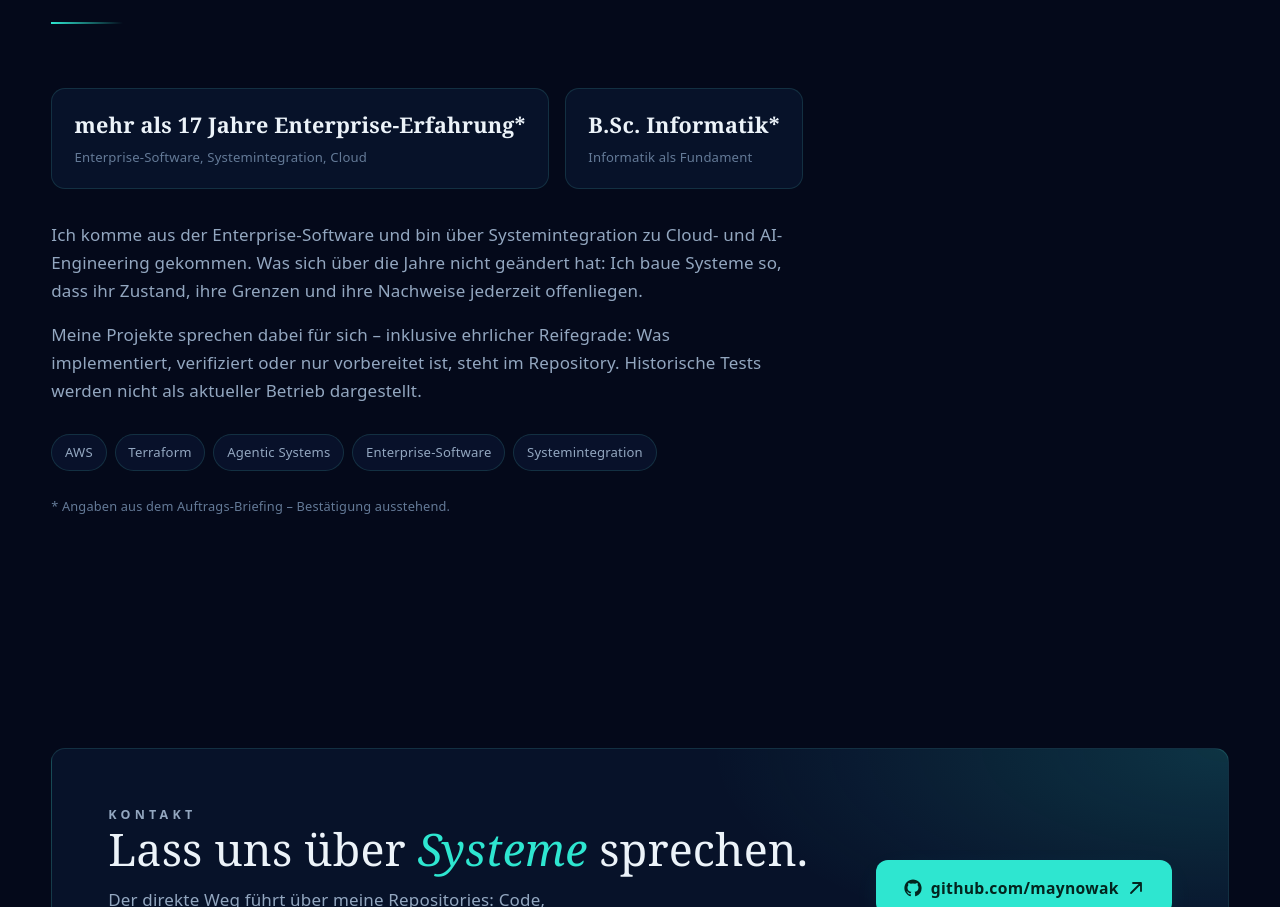
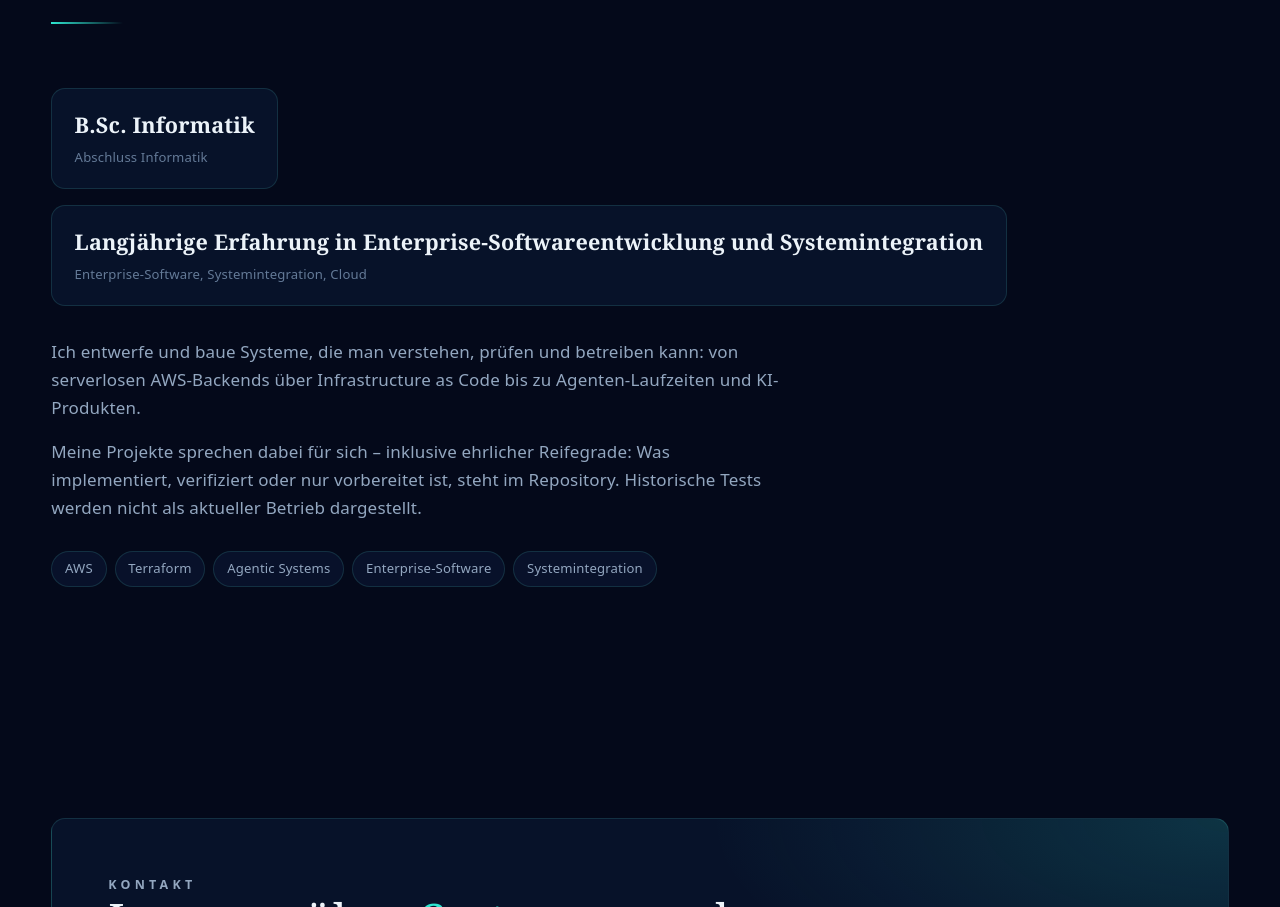
Before and after one commit to maynowak/Mays-Portfolio, a React (Vite) app: page / in a window 1280 px wide. Shown: the part 3044-3951 px from the top of the page. Built offline with nearby package versions, Linux system fonts and the light colour scheme.

Commit message:
feat(content): B.Sc. bestätigt, Jahreszahl der Erfahrung intern offen dokumentiert (VISUAL-POLISH-01)

```diff
--- a/src/components/About.tsx
+++ b/src/components/About.tsx
@@ -3,7 +3,7 @@ import { useReveal } from '../hooks/useReveal';
 
 export default function About() {
   const revealRef = useReveal<HTMLElement>();
-  const { pendingConfirmation } = profile;
+  const { degree, experience } = profile;
 
   return (
     <section id="ueber-mich" className="section" ref={revealRef} aria-labelledby="ueber-mich-title">
@@ -17,12 +17,12 @@ export default function About() {
 
         <div className="about__facts">
           <div className="fact">
-            <strong>{pendingConfirmation.experience}*</strong>
-            <span>Enterprise-Software, Systemintegration, Cloud</span>
+            <strong>{degree}</strong>
+            <span>Abschluss Informatik</span>
           </div>
           <div className="fact">
-            <strong>{pendingConfirmation.degree}*</strong>
-            <span>Informatik als Fundament</span>
+            <strong>{experience}</strong>
+            <span>Enterprise-Software, Systemintegration, Cloud</span>
           </div>
         </div>
 
@@ -39,8 +39,6 @@ export default function About() {
             </li>
           ))}
         </ul>
-
-        <p className="footnote">* {pendingConfirmation.note}</p>
       </div>
     </section>
   );
--- a/src/data/portfolio.ts
+++ b/src/data/portfolio.ts
@@ -5,9 +5,11 @@
  * - Projektinhalte und Reifegrade wurden am 12.10.2026 direkt aus den
  *   README-Dateien der Remote-Branches `main` der jeweiligen GitHub-Repos
  *   verifiziert (siehe `source` je Projekt).
- * - B.Sc. Informatik und „mehr als 17 Jahre Enterprise-Erfahrung" stammen aus
- *   dem Auftrags-Briefing; eine separate Briefing-Datei ist nicht verfügbar.
- *   Diese Angaben sind mit `pendingConfirmation: true` markiert.
+ * - B.Sc. Informatik: vom Auftraggeber bestätigt.
+ * - Berufserfahrung: Jahreszahl intern noch offen. Nach außen wird bewusst
+ *   ohne Zahl formuliert („Langjährige Erfahrung in Enterprise-Softwareent-
+ *   wicklung und Systemintegration"). Interne Notiz: Länge der Erfahrung
+ *   wurde nicht abschließend geklärt — siehe docs/reports/.
  */
 
 export type MaturityStatus =
@@ -62,12 +64,9 @@ export interface Profile {
   intro: string;
   focusAreas: string[];
   competence: string[];
-  /** Aus dem Auftrags-Briefing – separate Briefing-Datei nicht verfügbar. */
-  pendingConfirmation: {
-    degree: string;
-    experience: string;
-    note: string;
-  };
+  /** B.Sc. Informatik bestätigt durch Auftraggeber. */
+  degree: string;
+  experience: string;
   about: string[];
   github: string;
 }
@@ -94,13 +93,10 @@ export const profile: Profile = {
     'Agenten-Orchestrierung: Registry, Discovery, Eligibility, Routing',
     'KI-Integration mit Provider-Fallback und Kostenkontrolle',
   ],
-  pendingConfirmation: {
-    degree: 'B.Sc. Informatik',
-    experience: 'mehr als 17 Jahre Enterprise-Erfahrung',
-    note: 'Angaben aus dem Auftrags-Briefing – Bestätigung ausstehend.',
-  },
+  degree: 'B.Sc. Informatik',
+  experience: 'Langjährige Erfahrung in Enterprise-Softwareentwicklung und Systemintegration',
   about: [
-    'Ich komme aus der Enterprise-Software und bin über Systemintegration zu Cloud- und AI-Engineering gekommen. Was sich über die Jahre nicht geändert hat: Ich baue Systeme so, dass ihr Zustand, ihre Grenzen und ihre Nachweise jederzeit offenliegen.',
+    'Ich entwerfe und baue Systeme, die man verstehen, prüfen und betreiben kann: von serverlosen AWS-Backends über Infrastructure as Code bis zu Agenten-Laufzeiten und KI-Produkten.',
     'Meine Projekte sprechen dabei für sich – inklusive ehrlicher Reifegrade: Was implementiert, verifiziert oder nur vorbereitet ist, steht im Repository. Historische Tests werden nicht als aktueller Betrieb dargestellt.',
   ],
   github: 'https://github.com/maynowak',
```
Also changed, not shown: 1 other file (tests, documents, lock files or other folders).
